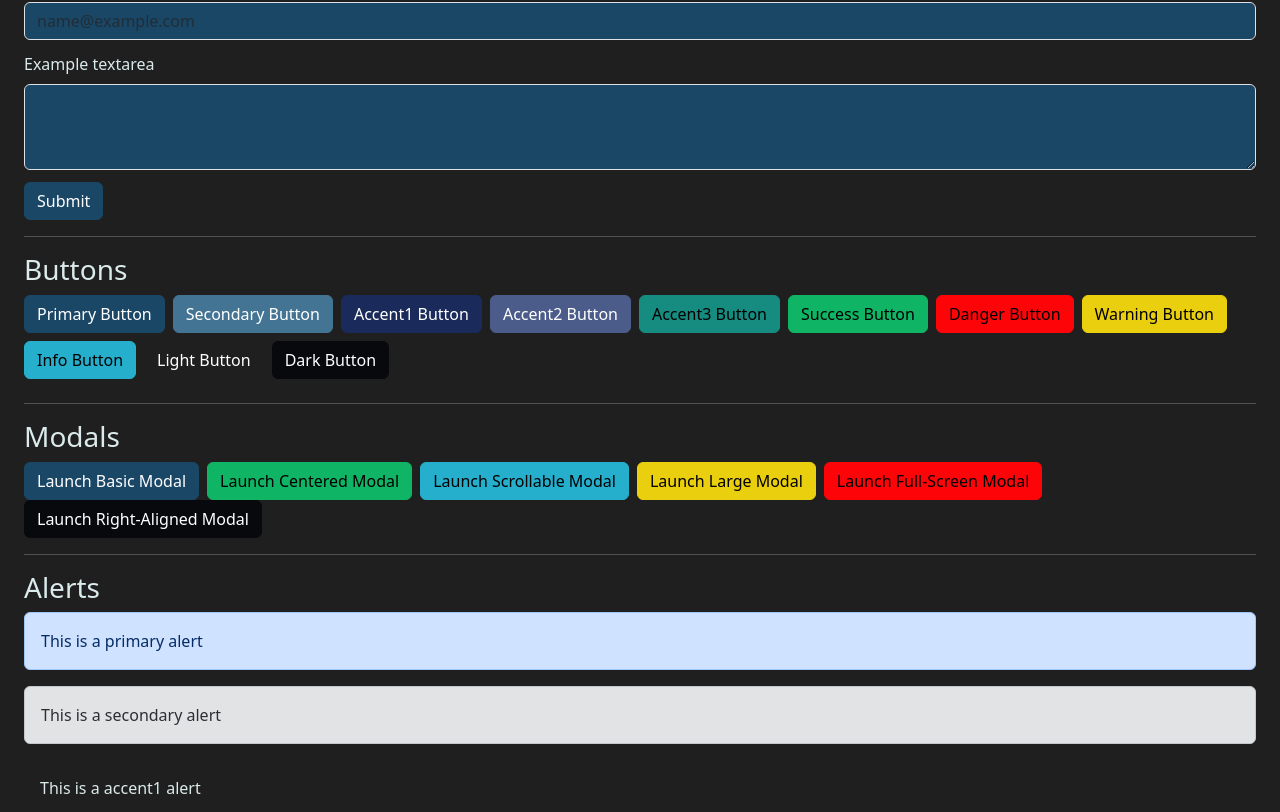
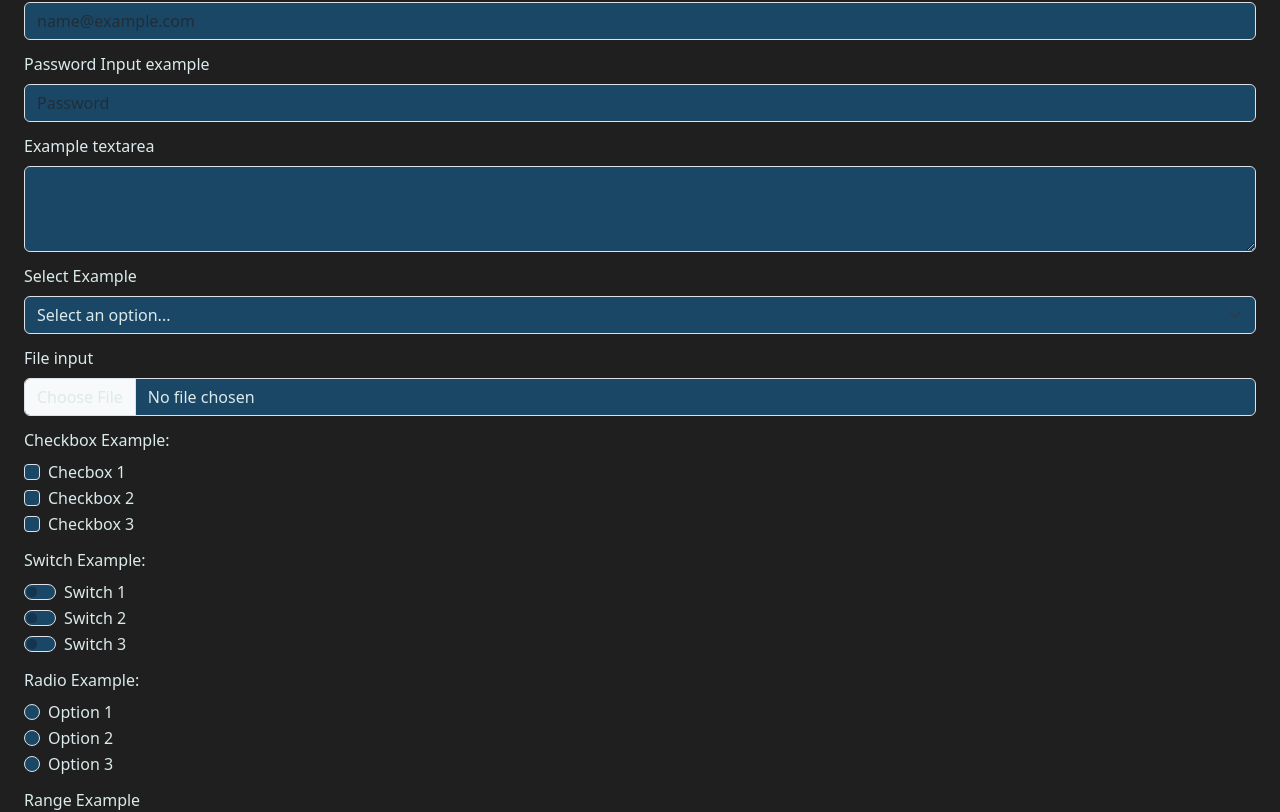
Before and after one commit to giova239/portfolio, a React (Create React App) app: page /uikit in a window 1280 px wide. Shown: the part 1295-2107 px from the top of the page. Built offline with nearby package versions, Linux system fonts and the light colour scheme.

Commit message:
more forms examples

```diff
--- a/src/components/pages/uikit/sections/formsSection.jsx
+++ b/src/components/pages/uikit/sections/formsSection.jsx
@@ -1,19 +1,92 @@
 import React from "react";
-import { Form, Button } from "react-bootstrap";
+import { Button, Form } from "react-bootstrap";
 
 function FormsSection() {
   return (
     <>
       <h3 className="mt-4">Forms</h3>
       <Form>
-        <Form.Group controlId="exampleForm.ControlInput1">
-          <Form.Label>Email address</Form.Label>
+        {/* Email Input */}
+        <Form.Group controlId="formEmail">
+          <Form.Label>Email Input example</Form.Label>
           <Form.Control type="email" placeholder="name@example.com" />
         </Form.Group>
-        <Form.Group controlId="exampleForm.ControlTextarea1" className="mt-3">
+
+        {/* Password Input */}
+        <Form.Group controlId="formPassword" className="mt-3">
+          <Form.Label>Password Input example</Form.Label>
+          <Form.Control type="password" placeholder="Password" />
+        </Form.Group>
+
+        {/* Textarea */}
+        <Form.Group controlId="formTextarea" className="mt-3">
           <Form.Label>Example textarea</Form.Label>
           <Form.Control as="textarea" rows={3} />
         </Form.Group>
+
+        {/* Select Input */}
+        <Form.Group controlId="formSelect" className="mt-3">
+          <Form.Label>Select Example</Form.Label>
+          <Form.Select>
+            <option>Select an option...</option>
+            <option value="option1">Option 1</option>
+            <option value="option2">Option 2</option>
+            <option value="option3">Option 3</option>
+          </Form.Select>
+        </Form.Group>
+
+        {/* File Input */}
+        <Form.Group controlId="formFile" className="mt-3">
+          <Form.Label>File input</Form.Label>
+          <Form.Control type="file" />
+        </Form.Group>
+
+        {/* Checkboxes */}
+        <Form.Group controlId="formCheckbox" className="mt-3">
+          <Form.Label>Checkbox Example:</Form.Label>
+          <Form.Check type="checkbox" label="Checbox 1" />
+          <Form.Check type="checkbox" label="Checkbox 2" />
+          <Form.Check type="checkbox" label="Checkbox 3" />
+        </Form.Group>
+
+        {/* Switches */}
+        <Form.Group controlId="formSwitch" className="mt-3">
+          <Form.Label>Switch Example:</Form.Label>
+          <Form.Check type="switch" label="Switch 1" />
+          <Form.Check type="switch" label="Switch 2" />
+          <Form.Check type="switch" label="Switch 3" />
+        </Form.Group>
+
+        {/* Radios */}
+        <Form.Group controlId="formRadio" className="mt-3">
+          <Form.Label>Radio Example:</Form.Label>
+          <Form.Check
+            type="radio"
+            label="Option 1"
+            name="radioOptions"
+            id="radio1"
+          />
+          <Form.Check
+            type="radio"
+            label="Option 2"
+            name="radioOptions"
+            id="radio2"
+          />
+          <Form.Check
+            type="radio"
+            label="Option 3"
+            name="radioOptions"
+            id="radio3"
+          />
+        </Form.Group>
+
+        {/* Ranges */}
+        <Form.Group controlId="formRange" className="mt-3">
+          <Form.Label>Range Example</Form.Label>
+          <Form.Range />
+        </Form.Group>
+
+        {/* Submit Button */}
         <Button variant="primary" className="mt-3" type="submit">
           Submit
         </Button>
```
